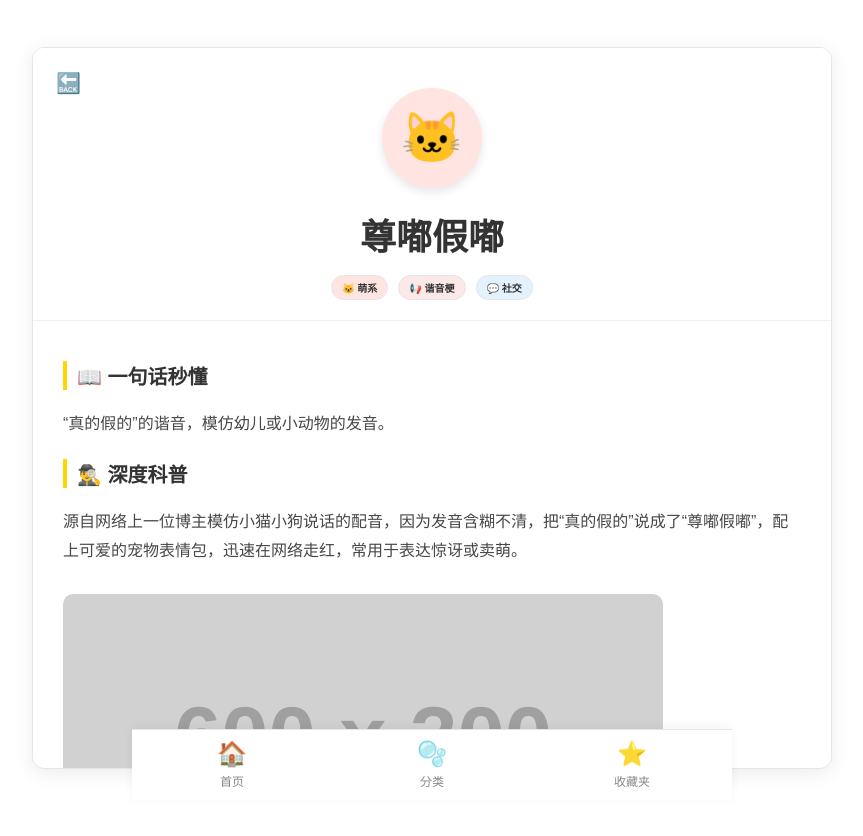
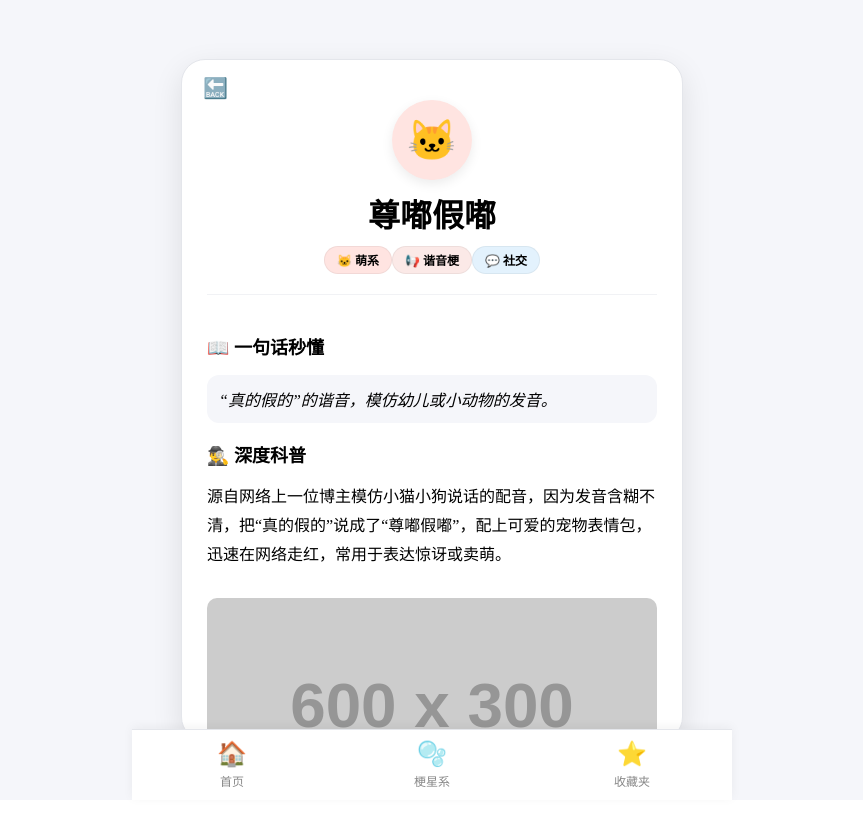
Before and after one commit to StephenMa13/meme-dict, a Vue app: page /meme/1 in a window 1280 px wide. Shown: the top 836 px of the page, without its empty margins (208-1071 px from the left). After the commit the page ends 800 px from the top, so only its background shows below. Built offline with nearby package versions, Linux system fonts and the light colour scheme.

Commit message:
详情页更改滑动样式

```diff
--- a/dev-dist/sw.js
+++ b/dev-dist/sw.js
@@ -82,7 +82,7 @@ define(['./workbox-5a5d9309'], (function (workbox) { 'use strict';
     "revision": "3ca0b8505b4bec776b69afdba2768812"
   }, {
     "url": "index.html",
-    "revision": "0.sjkin6hok5g"
+    "revision": "0.2ovkje2hc8o"
   }], {});
   workbox.cleanupOutdatedCaches();
   workbox.registerRoute(new workbox.NavigationRoute(workbox.createHandlerBoundToURL("index.html"), {
--- a/package.json
+++ b/package.json
@@ -8,7 +8,10 @@
     "preview": "vite preview"
   },
   "dependencies": {
+    "@capacitor/android": "^8.1.0",
     "@capacitor/app": "^8.0.1",
+    "@capacitor/cli": "^8.1.0",
+    "@capacitor/core": "^8.1.0",
     "@capacitor/haptics": "^8.0.1",
     "@capacitor/status-bar": "^8.0.1",
     "vue": "^3.5.29",
--- a/src/App.vue
+++ b/src/App.vue
@@ -83,7 +83,7 @@ onMounted(() => {
     </router-link>
     <router-link to="/categories" class="nav-item">
       <span class="icon">🫧</span>
-      <span class="text">分类</span>
+      <span class="text">梗星系</span>
     </router-link>
     <router-link to="/favorites" class="nav-item">
       <span class="icon">⭐</span>
--- a/src/pages/Detail.vue
+++ b/src/pages/Detail.vue
@@ -1,8 +1,9 @@
 <script setup>
-/* 逻辑部分保持不变 */
 import { ref, onMounted } from 'vue'
 import { useRoute, useRouter } from 'vue-router'
 import { getMemeById } from '../db.js'
+// 1. 导入外部分类配置
+import { categoryConfig } from '../categories.js'
 import { favoriteIds, toggleFavorite, blacklistIds, toggleNotInterested, likedIds, toggleLike } from '../store.js'
 
 const route = useRoute()
@@ -17,27 +18,6 @@ const handleNotInterested = (id) => {
   toggleNotInterested(id);
 };
 
-const categoryConfig = {
-  '萌系': { icon: '🐱', color: '#FFE4E1' },
-  '科技': { icon: '🤖', color: '#E0F7FA' },
-  '二次元': { icon: '🌸', color: '#F3E5F5' },
-  '方言': { icon: '🐒', color: '#FFF9C4' },
-  '职场': { icon: '💻', color: '#E8F5E9' },
-  '情感': { icon: '❤️‍🔥', color: '#FCE4EC' },
-  '游戏': { icon: '🎮', color: '#E8EAF6' },
-  '抽象': { icon: '🤡', color: '#F3E5F5' },
-  '社交': { icon: '💬', color: '#E3F2FD' },
-  '生活': { icon: '🛋️', color: '#F5F5F5' },
-  '饭圈': { icon: '🌟', color: '#FFF3E0' },
-  '校园': { icon: '🎓', color: '#FFFDE7' },
-  '谐音梗': { icon: '📢', color: '#FBE9E7' },
-  '默认': { icon: '💡', color: '#F0F0F0' },
-  '亚文化': { icon: '🎭', color: '#E1BEE7' },
-  '消费': { icon: '🛍️', color: '#FFCCBC' },
-  '时尚': { icon: '✨', color: '#F8BBD0' },
-  '吐槽': { icon: '🗣️', color: '#CFD8DC' },
-}
-
 onMounted(() => {
   const localMeme = getMemeById(route.params.id)
   if (localMeme) {
@@ -47,12 +27,14 @@ onMounted(() => {
       return { name: cat, icon: config.icon, color: config.color }
     })
     const primaryConfig = processedTags[0] || categoryConfig['默认']
+
     meme.value = {
       ...localMeme,
       tagsInfo: processedTags,
       icon: primaryConfig.icon,
       bgColor: primaryConfig.color,
-      content: localMeme.content || `这里是关于“${localMeme.term}”的详细解析...`
+      // 优先读取新字段 details，兼容旧字段 content
+      details: localMeme.details || localMeme.content || `还没有关于“${localMeme.term}”的详细科普哦...`
     }
   }
 })
@@ -61,7 +43,8 @@ onMounted(() => {
 <template>
   <div class="detail-container" v-if="meme">
     <div class="card">
-      <!-- 🌟 第一部分：固定区域 (Header) -->
+
+      <!-- 🌟 固定区域：头像、标题、标签 -->
       <div class="card-fixed-header">
         <button class="back-btn-inner" @click="goBack">
           <span class="icon">🔙</span>
@@ -82,19 +65,20 @@ onMounted(() => {
           </span>
         </div>
 
-        <!-- 🌟 分割线：时刻可见 -->
         <div class="divider"></div>
       </div>
 
-      <!-- 🌟 第二部分：独立滚动区域 (Body) -->
+      <!-- 🌟 仅此处可滑动：深度科普内容 -->
       <div class="card-scroll-body">
         <div class="content">
           <h3>📖 一句话秒懂</h3>
-          <p>{{ meme.summary }}</p>
+          <p class="summary-text">{{ meme.summary }}</p>
+
           <h3>🕵️‍♂️ 深度科普</h3>
-          <p v-html="meme.content"></p>
+          <p class="details-text" v-html="meme.details"></p>
         </div>
 
+        <!-- 交互按钮放在滑动区域底部 -->
         <div class="detail-actions">
           <button class="action-btn fav-btn" :class="{ 'active': favoriteIds.includes(meme.id), 'is-disabled': blacklistIds.includes(meme.id) }" :disabled="blacklistIds.includes(meme.id)" @click="toggleFavorite(meme.id)">
             <span class="icon-box">{{ favoriteIds.includes(meme.id) ? '⭐' : '☆' }}</span>
@@ -108,131 +92,107 @@ onMounted(() => {
             <span class="icon-wrapper">🙈</span>
           </button>
         </div>
-        <!-- 底部留白 -->
-        <div style="height: 40px;"></div>
+        <div style="height: 20px;"></div>
       </div>
+
     </div>
   </div>
 </template>
 
 <style scoped>
-/* --- 布局核心逻辑修改 --- */
-
+/* 彻底锁定外部，禁止整页滚动 */
 .detail-container {
-  max-width: 800px;
-  margin: 0 auto; /* 去掉 40px top/bottom，由内部撑开 */
-  padding: 0 20px;
-  font-family: sans-serif;
-  color: var(--text-main);
-  height: 100vh; /* 强制容器等于屏幕高度 */
+  position: fixed;
+  top: 0; left: 0; right: 0; bottom: 0;
+  padding: 20px;
+  background-color: var(--bg-color);
   display: flex;
-  align-items: center; /* 居中卡片 */
-  overflow: hidden; /* 彻底禁止外部滚动 */
+  justify-content: center;
+  align-items: center;
+  overflow: hidden;
 }
 
 .card {
-  position: relative;
   background: var(--card-bg);
-  border-radius: 12px;
-  box-shadow: 0 4px 20px rgba(0,0,0,0.08);
+  border-radius: 24px;
+  box-shadow: 0 10px 30px rgba(0,0,0,0.1);
   border: 1px solid var(--border-color);
   width: 100%;
-  height: 90vh; /* 卡片高度为屏幕的 90% */
+  max-width: 500px;
+  height: 85vh; /* 卡片固定高度 */
   display: flex;
-  flex-direction: column; /* 纵向排列 Header 和 Body */
-  overflow: hidden; /* 溢出隐藏，由内部 Body 处理滚动 */
+  flex-direction: column; /* 垂直排版 */
+  overflow: hidden;
 }
 
-/* 固定头部 */
+/* 固定头部样式 */
 .card-fixed-header {
-  flex-shrink: 0; /* 头部不收缩 */
-  padding: 40px 30px 0 30px;
-  background: var(--card-bg);
-  z-index: 2;
+  flex-shrink: 0; /* 绝对不收缩 */
+  padding: 40px 25px 0 25px;
+  text-align: center;
+  position: relative;
 }
 
-/* 独立滚动的主体 */
+/* 滚动主体样式 */
 .card-scroll-body {
-  flex: 1; /* 占据剩余所有空间 */
-  overflow-y: auto; /* 只有这里产生滚动条 */
-  padding: 0 30px 40px 30px;
+  flex: 1; /* 占据剩下的所有空间 */
+  overflow-y: auto; /* 允许纵向滚动 */
+  padding: 0 25px;
+  /* 优化滚动流畅度 */
   -webkit-overflow-scrolling: touch;
 }
 
-/* 显眼的分割线 */
+/* 滚动条美化 (可选) */
+.card-scroll-body::-webkit-scrollbar { width: 4px; }
+.card-scroll-body::-webkit-scrollbar-thumb { background: var(--border-color); border-radius: 10px; }
+
 .divider {
   height: 1px;
   background: var(--border-color);
-  margin: 20px -30px 0 -30px; /* 负边距让线顶到卡片边缘 */
-  opacity: 0.6;
+  margin: 20px 0 0 0;
+  opacity: 0.5;
 }
-
-/* --- 以下样式完全保留你的原始代码 --- */
 
 .back-btn-inner {
   position: absolute; top: 15px; left: 15px;
-  background: transparent; border: none; display: flex; align-items: center; gap: 4px;
-  cursor: pointer; color: var(--text-secondary); font-size: 20px; font-weight: bold;
-  padding: 8px; transition: all 0.2s;
+  background: transparent; border: none; font-size: 20px; cursor: pointer;
 }
-.back-btn-inner:active { transform: scale(0.9); opacity: 0.7; }
 
-.title { font-size: 36px; margin: 0 0 15px 0; font-weight: 900; color: var(--text-main); text-align: center; }
+.title { font-size: 32px; margin: 10px 0; font-weight: 800; }
 
 .avatar {
-  width: 100px; height: 100px; border-radius: 50%;
-  margin: 0 auto 20px; display: flex; justify-content: center; align-items: center;
-  font-size: 50px; background: var(--bg-color);
-  box-shadow: 0 4px 10px rgba(0,0,0,0.1);
+  width: 80px; height: 80px; border-radius: 50%;
+  margin: 0 auto 10px; display: flex; justify-content: center; align-items: center;
+  font-size: 40px; box-shadow: 0 4px 12px rgba(0,0,0,0.08);
 }
 
-.tags { margin-bottom: 20px; display: flex; justify-content: center; flex-wrap: wrap; gap: 10px; }
+.tag-badge {
+  padding: 4px 12px; border-radius: 20px; font-size: 12px;
+  font-weight: 600; display: inline-flex; align-items: center; gap: 4px;
+  border: 1px solid rgba(0,0,0,0.05);
+}
 
-.tag-badge {
-  padding: 4px 10px; border-radius: 18px; font-size: 10px;
-  font-weight: bold; color: var(--text-main);
-  background: rgba(128, 128, 128, 0.1);
-  border: 1px solid var(--border-color);
-  display: inline-flex; align-items: center; gap: 4px;
-}
-.clickable-tag { cursor: pointer; transition: transform 0.2s; user-select: none; }
-.clickable-tag:hover { transform: scale(1.05); filter: brightness(0.9); }
+.content { padding-top: 20px; }
+.content h3 { font-size: 18px; margin-bottom: 12px; display: flex; align-items: center; gap: 8px; }
+.summary-text { background: var(--bg-color); padding: 12px; border-radius: 12px; font-style: italic; }
+.details-text { line-height: 1.8; font-size: 16px; white-space: pre-wrap; }
 
-.content { text-align: left; padding-top: 20px; }
-.content h3 { color: var(--text-main); font-size: 20px; border-left: 4px solid #FFD700; padding-left: 10px; }
-.content p { line-height: 1.8; color: var(--text-main); opacity: 0.9; font-size: 16px; }
-
-/* 🌟 核心修改：按钮组样式 */
 .detail-actions {
   display: flex;
-  justify-content: center; /* 居中 */
-  align-items: center;     /* 同一高度 */
-  gap: 25px;               /* 相同间距 */
-  margin: 30px 0;
+  justify-content: center;
+  gap: 30px;
+  margin-top: 40px;
   padding-top: 20px;
   border-top: 1px dashed var(--border-color);
 }
 
 .action-btn {
-  /* 整体缩小：从 60px 降至 48px */
-  width: 48px;
-  height: 48px;
-
-  display: inline-flex;
-  align-items: center;
-  justify-content: center;
-
-  background: transparent !important;
-  border: none !important;
-  cursor: pointer;
-  transition: transform 0.1s, opacity 0.2s;
-  padding: 0;
+  width: 48px; height: 48px;
+  background: transparent; border: none;
+  cursor: pointer; transition: transform 0.2s;
 }
-.action-btn:active { transform: scale(0.92); }
-.icon-wrapper, .icon-box { font-size: 22px; width: 32px; height: 32px; line-height: 32px; text-align: center; display: inline-block; }
-.fav-btn { color: #4a90e2; }
+.action-btn:active { transform: scale(0.9); }
+.icon-box { font-size: 24px; }
 .fav-btn.active { color: #FFD700; }
-.not-interested-btn { color: #888; }
-.is-disabled { opacity: 0.3; cursor: not-allowed; filter: grayscale(1); pointer-events: none; }
-.is-hidden { display: none; }
+.is-disabled { opacity: 0.3; filter: grayscale(1); pointer-events: none; }
 </style>
--- a/src/pages/Home.vue
+++ b/src/pages/Home.vue
@@ -259,13 +259,24 @@ const categoryList = Object.keys(categoryConfig).filter(key => key !== '默认')
       <div class="modal-content">
         <h3>贡献新梗</h3>
         <input v-model="newForm.term" placeholder="名字" class="modal-input" />
-        <textarea v-model="newForm.summary" placeholder="解释一下..." class="modal-textarea"></textarea>
         <select v-model="newForm.category" class="modal-input">
           <option value="默认">选择分类...</option>
           <option v-for="name in categoryList" :key="name" :value="name">
             {{ categoryConfig[name].icon }} {{ name }}
           </option>
         </select>
+        <textarea
+          v-model="newForm.summary"
+          placeholder="解释一下..."
+          class="modal-textarea"
+        ></textarea>
+
+        <textarea
+          v-model="newForm.details"
+          placeholder="详细科普 (起源、背景故事、具体用法...)"
+          class="modal-textarea detail-field"
+        ></textarea>
+
         <div class="modal-actions">
           <button class="cancel-btn" @click="showModal = false">取消</button>
           <button class="submit-btn" @click="submitMeme">提交</button>
@@ -359,7 +370,7 @@ const categoryList = Object.keys(categoryConfig).filter(key => key !== '默认')
 .modal-content {
   background: var(--card-bg);
   width: 90%;
-  max-width: 360px;
+  max-width: 480px;
   padding: 24px;
   border-radius: 16px;
   box-shadow: 0 10px 30px rgba(0,0,0,0.2);
@@ -369,11 +380,16 @@ const categoryList = Object.keys(categoryConfig).filter(key => key !== '默认')
   animation: modal-pop 0.3s cubic-bezier(0.175, 0.885, 0.32, 1.275);
   border: 1px solid var(--border-color);
 }
+.detail-field {
+  min-height: 180px;
+  line-height: 1.6;
+  font-size: 14px;
+}
 @keyframes modal-pop { 0% { transform: scale(0.8); opacity: 0; } 100% { transform: scale(1); opacity: 1; } }
 
 .modal-input, .modal-textarea {
   width: 100%;
-  padding: 12px 14px;
+  padding: 10px 12px;
   border: 1px solid var(--border-color);
   border-radius: 10px;
   font-size: 14px;
@@ -385,7 +401,7 @@ const categoryList = Object.keys(categoryConfig).filter(key => key !== '默认')
   transition: border-color 0.2s;
 }
 .modal-input:focus, .modal-textarea:focus { border-color: #FFD700; background-color: var(--card-bg); }
-.modal-textarea { resize: vertical; min-height: 80px; }
+.modal-textarea { resize: vertical; min-height: 60px; }
 .modal-actions { display: flex; justify-content: space-between; gap: 12px; margin-top: 10px; }
 .cancel-btn, .submit-btn { flex: 1; border: none; padding: 12px; border-radius: 10px; cursor: pointer; font-size: 15px; font-weight: bold; }
 .cancel-btn {
```
Also changed, not shown: 19 other files (tests, documents, lock files or other folders).
